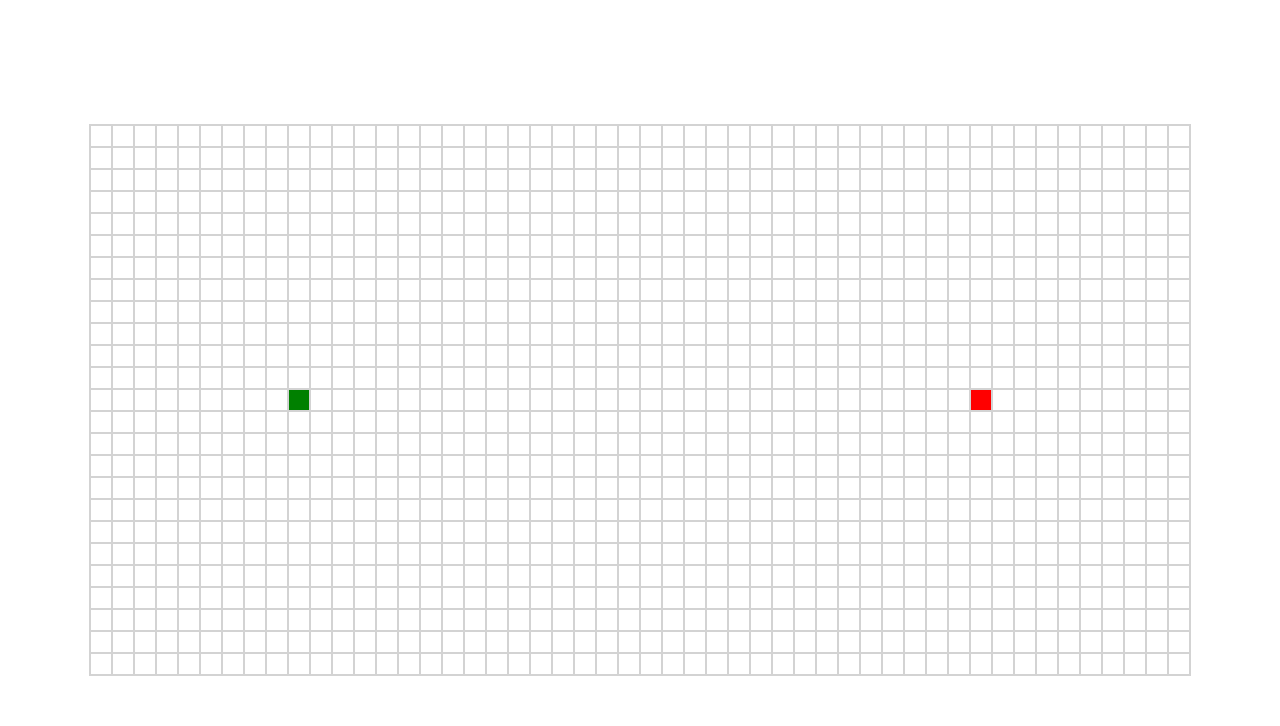
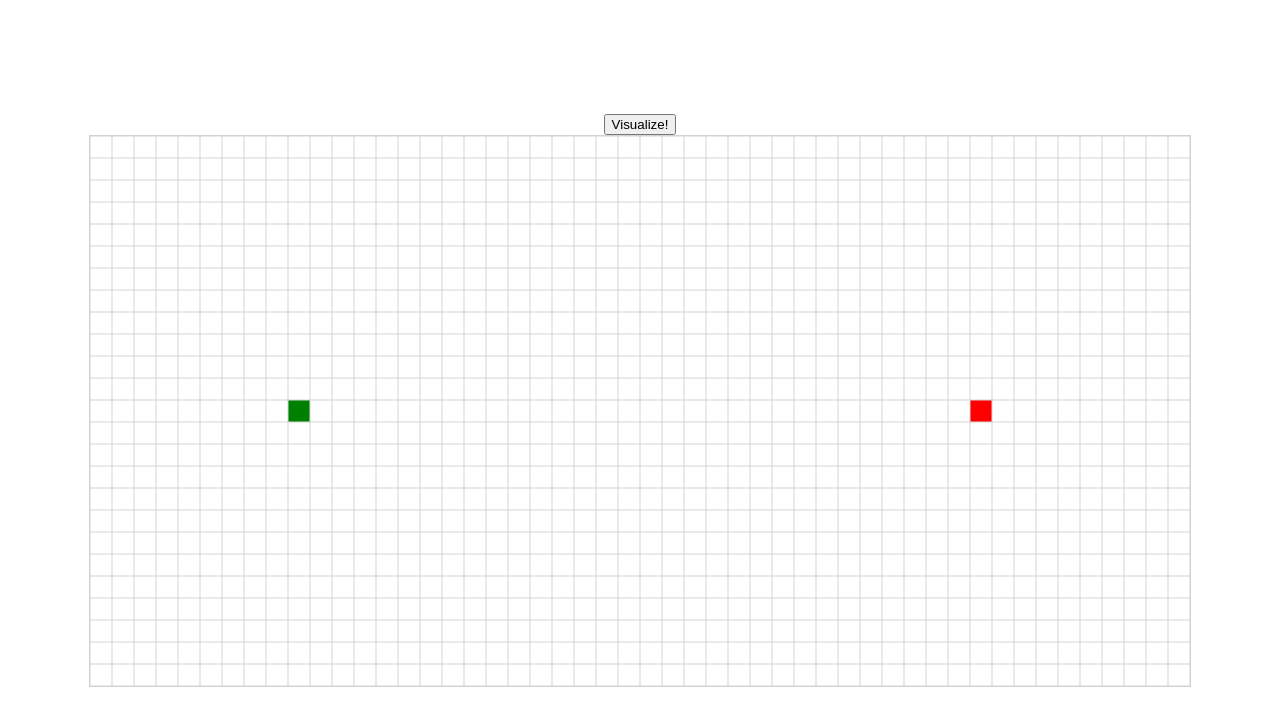
Before and after one commit to Aidan-Simard/Pathfinding-Visualizer, a React (Create React App) app: page / in a window 1280 px wide. Shown: the top 726 px of the page. Built offline with nearby package versions, Linux system fonts and the light colour scheme.

Commit message:
added dijkstras to visualizer

```diff
--- a/src/components/Node.css
+++ b/src/components/Node.css
@@ -3,7 +3,9 @@
   min-width: 15px;
 
   height: 20px;
-  border: 1px solid lightgrey;
+
+  padding: 1px;
+  box-shadow: inset 0 0 0 0.5px lightgrey;
 }
 
 .move-start:hover {
@@ -13,7 +15,6 @@
 .move-end:hover {
   background-color: red;
 }
-
 
 .start {
   background-color: green;
@@ -26,3 +27,11 @@
 .wall {
   background-color: black;
 }
+
+.visited {
+  background-color: blue;
+}
+
+.path {
+  background-color: pink;
+}
--- a/src/components/Node.jsx
+++ b/src/components/Node.jsx
@@ -1,23 +1,32 @@
-import React, { useState, useEffect } from 'react'
+import React, { useEffect, useRef }from 'react'
 
 import './Node.css'
 
 const Node = (props) => {
 
+  const nodeRef = useRef();
+
   const classes= [
       "node",
-      props.row + "-" + props.col,
       props.isStartNode ? "start"
       : props.isEndNode ? "end"
-      : props.isWall ? "wall" : "",
+      : props.isWall ? "wall"
+      : props.isVisited ? "visited"
+      : props.isPath ? "path" : ""
     ].join(" ").trim();
+
+  function dragStart(e) {
+    e.preventDefault()
+  }
 
   return (
     <div
+      onDragStart={(e) => dragStart(e)}
+      id={props.row + "-" + props.col}
       className={classes}
-      onMouseDown={() => props.onMouseDown()}
-      onMouseOver={() => props.onMouseOver(props.row, props.col)}
+      onMouseDown={() => props.onMouseDown(props.row, props.col)}
       onMouseUp={() => props.onMouseUp()}
+      onMouseEnter={() => props.onMouseEnter(props.row, props.col)}
       onClick={() => props.onClick(props.row, props.col)}
     />
   )
--- a/src/components/Visualizer.jsx
+++ b/src/components/Visualizer.jsx
@@ -1,32 +1,38 @@
 import React, { useState, useEffect} from 'react'
+
+import ReactHoverObserver from 'react-hover-observer';
+
 import Node from './Node'
+import dijkstras from '../algorithms/dijkstras';
 
 import './Visualizer.css'
+import { selectOptions } from '@testing-library/user-event/dist/select-options';
+
+const NUM_ROWS = 25;
+const NUM_COLS = 50;
 
 const Visualizer = (props) => {
 
-  const [startCoords, setStartCoords] = useState([12, 9]);
-  const [endCoords, setEndCoords] = useState([12, 40]);
+  const [startCoords, setStartCoords] = useState([Math.floor(NUM_ROWS/2), 9]);
+  const [endCoords, setEndCoords] = useState([Math.floor(NUM_ROWS/2), 40]);
 
   const [grid, setGrid] = useState(initGrid());
 
   const [mouseDown, setMouseDown] = useState(false);
-  const [moveStart, setMoveStart] = useState(false);
-  const [moveEnd, setMoveEnd] = useState(false);
 
   useEffect(() => {
     updateGrid();
-  }, [startCoords, endCoords, moveStart, moveEnd]);
+  }, [startCoords, endCoords]);
 
   /**
    * Return a multidimensional array of node objects.
-   * @returns Object[][]
+   * @returns {Object[][]}
    */
   function initGrid() {
     const g = []
-    for (let row = 0; row < 25; row += 1) {
+    for (let row = 0; row < NUM_ROWS; row += 1) {
       const gridRow = []
-      for (let col = 0; col < 50; col += 1) {
+      for (let col = 0; col < NUM_COLS; col += 1) {
         gridRow.push(initNode(row, col));
       }
       g.push(gridRow);
@@ -43,21 +49,55 @@ const Visualizer = (props) => {
    * Return a node object.
    * @param {Number} row
    * @param {Number} col
-   * @returns
+   * @returns {Object}
    */
   function initNode(row, col) {
+    let toString = row.toString() + "-" + col.toString();
     return {
       row: row,
       col: col,
+
       isWall: false,
+      isVisited: false,
+      isPath: false,
+
       isStartNode: false,
       isEndNode: false,
-      isVisited: false,
+
+      toString: toString,
+      getNodeNeighbors:
+        (graph, node) => {
+        let row = node[0];
+        let col = node[1];
+
+        let n = [];
+
+        if (row+1 < NUM_ROWS) {
+          n.push(graph[row+1][col])
+        }
+
+        if (col+1 < NUM_COLS) {
+          n.push(graph[row][col+1])
+        }
+
+        if (row-1 >= 0) {
+          n.push(graph[row-1][col])
+        }
+
+        if (col-1 >= 0) {
+          n.push(graph[row][col-1])
+        }
+
+        n = n.filter((node) => !node["isWall"] && !node["isVisited"] && !node["isStartNode"]);
+
+        return n
+      }
     };
   }
 
+
   /**
-   * Update grid with new states.
+   * Update grid with new start and end states.
    */
   function updateGrid() {
     // hide start node while not placed
@@ -68,25 +108,36 @@ const Visualizer = (props) => {
     setGrid(g);
   }
 
-  function handleMouseDown() {
-    setMouseDown(true);
+  function animateDijkstras() {
+    const [journey, path] = dijkstras(grid, grid[startCoords[0]][startCoords[1]]);
+    animatePath(journey, path);
   }
 
-  function handleMouseOver(row, col) {
-    if (mouseDown) {
-      toggleWall(row, col);
+  function animatePath(journey, path) {
+
+    for (let i = 0; i < journey.length; i++) {
+      setTimeout(() => {
+        let row = journey[i]["row"];
+        let col = journey[i]["col"];
+        document.getElementById(row+"-"+col).className += " visited"
+      }, 10 * i);
     }
+    setTimeout(() => {
+      for (let i = 0; i < path.length; i++) {
+        setTimeout(() => {
+          let row = path[i]["row"];
+          let col = path[i]["col"];
+          document.getElementById(row+"-"+col).className += " path";
         }
+        , 50 * i);
+      }
+    }, 10 * journey.length);
 
-  function handleMouseClick(row, col) {
-    toggleWall(row, col);
-  }
-
-  function handleMouseUp() {
-    setMouseDown(false);
   }
 
   return (
+    <div>
+      <button onClick={() => animateDijkstras()}>Visualize!</button>
       <div className="visualizer">
         {grid.map((row, rowIndex) => {
           return (
@@ -102,8 +153,8 @@ const Visualizer = (props) => {
                     isEndNode={isEndNode}
                     isVisited={isVisited}
                     key={rowIndex.toString() + "-" + nodeIndex.toString()}
-                  onMouseDown={() => handleMouseDown()}
-                  onMouseOver={(row, col) => handleMouseOver(row, col)}
+                    onMouseDown={() => handleMouseDown(row, col)}
+                    onMouseEnter={(row, col) => handleMouseEnter(row, col)}
                     onClick={(row, col) => handleMouseClick(row, col)}
                     onMouseUp={() => handleMouseUp()}
                   />
@@ -113,13 +164,58 @@ const Visualizer = (props) => {
           );
         })}
       </div>
+    </div>
   )
+
+  function handleMouseDown(row, col) {
+    toggleWall(row, col);
+    setMouseDown(true);
+  }
+
+  function handleMouseUp() {
+    setMouseDown(false);
+  }
+
+  function handleMouseEnter(row, col) {
+    let node = grid[row][col];
+
+    if (mouseDown) {
+      if (node["isStartNode"]) {
+        moveStartNode(row, col);
+      } else if (node["isEndNode"]) {
+        moveEndNode(row, col)
+      } else {
+        toggleWall(row, col);
+      }
+    }
+  }
+
+  function handleMouseClick(row, col) {
+    toggleWall(row, col);
+    toggleWall(row, col);
+  }
 
   function toggleWall(row, col) {
     let g = [...[...grid]];
     g[row][col]["isWall"] = !g[row][col]["isWall"];
     setGrid(g);
   }
+
+  function moveStartNode(row, col) {
+    let g = [...[...grid]];
+    g[startCoords[0]][startCoords[1]]["isStartNode"] = false;
+    g[row][col]["isStartNode"] = true;
+    setStartCoords([row, col])
+    setGrid(g);
+  }
+
+  function moveEndNode(row, col) {
+    let g = [...[...grid]];
+    g[endCoords[0]][endCoords[1]]["isEndNode"] = false;
+    g[row][col]["isEndNode"] = true;
+    setEndCoords([row, col])
+    setGrid(g);
+  }
 }
 
 export default Visualizer;
```
Lines whose indentation alone changed are shown as unchanged.
